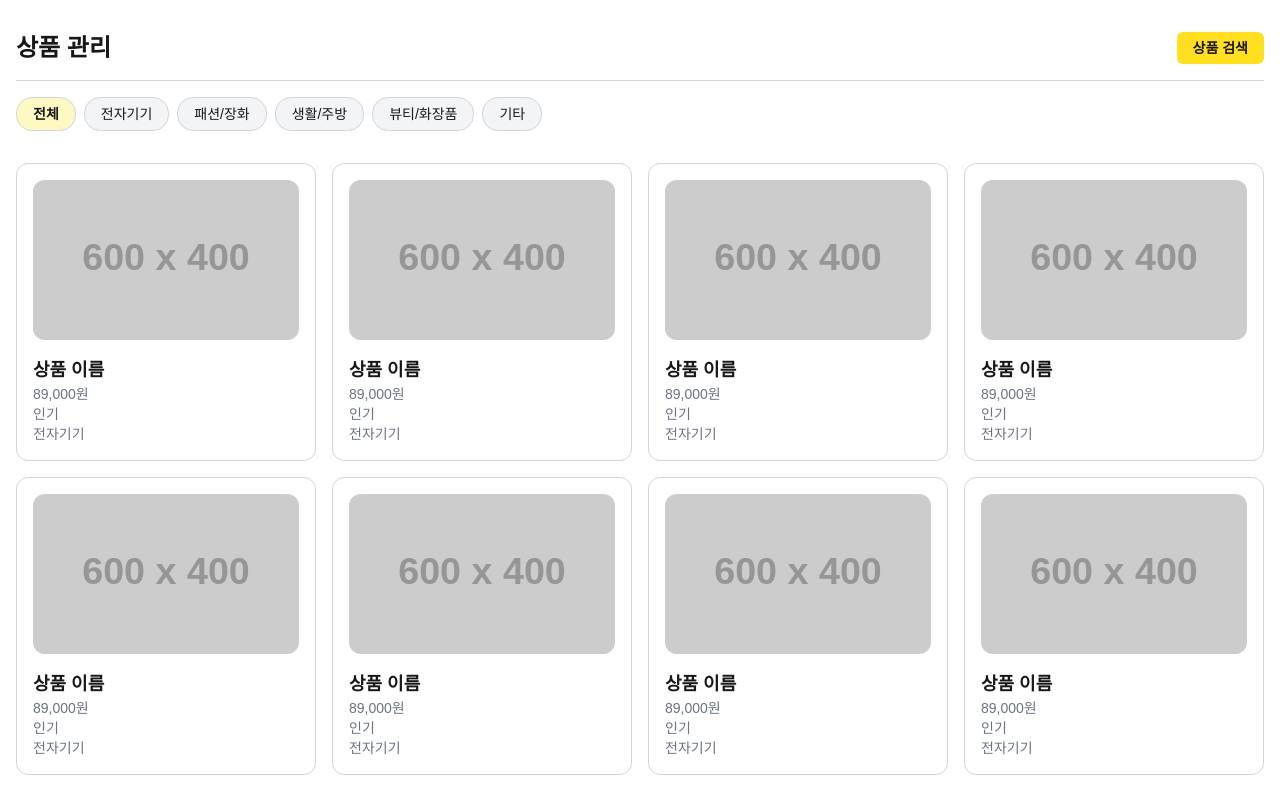
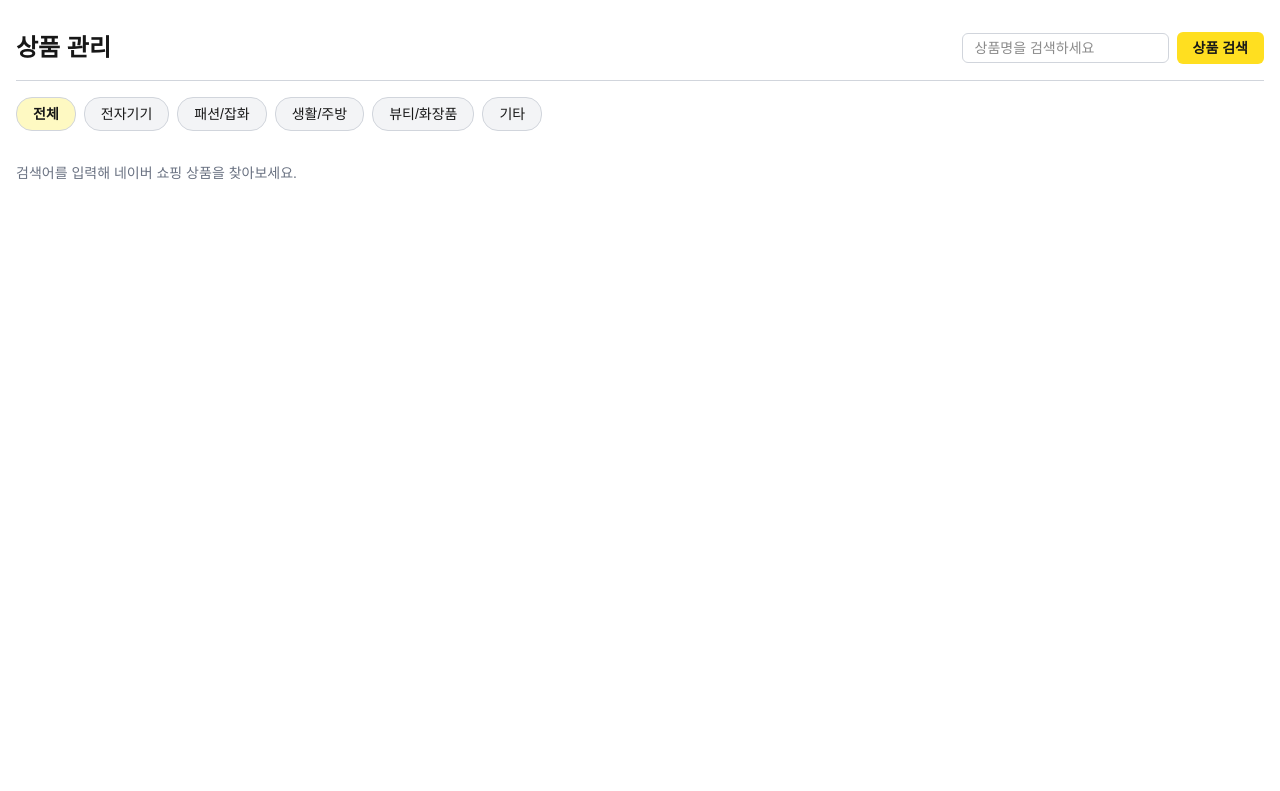
Before and after one commit to yang-song-lee-soup/birthday-funding, a Next.js app: page /product in a window 1280 px wide. Shown: the top 791 px of the page. Built offline with nearby package versions, Linux system fonts and the light colour scheme.

Commit message:
fix : 상품 페이지 API 데이터 바인딩

```diff
--- a/app/product/_component/product-item.tsx
+++ b/app/product/_component/product-item.tsx
@@ -1,21 +1,27 @@
-export default function ProductItem() {
+import type { Product } from "@/app/service/product/product.interface";
+
+export default function ProductItem({ product }: { product: Product }) {
+  const price = new Intl.NumberFormat("ko-KR").format(product.price);
+
   return (
     <li>
+      <a href={product.link} target="_blank" rel="noopener noreferrer">
         <article className="flex flex-col gap-4 border border-gray-300 rounded-xl p-4">
           <div className="w-full h-40 bg-gray-200 rounded-xl">
             <img
               className="w-full h-full object-cover rounded-xl"
-            src="https://placehold.co/600x400"
-            alt="상품 이미지"
+              src={product.image}
+              alt={product.title}
             />
           </div>
-        <div className="">
-          <h2 className="text-lg font-bold">상품 이름</h2>
-          <p className="text-sm text-gray-500">89,000원</p>
-          <p className="text-sm text-gray-500">인기</p>
-          <p className="text-sm text-gray-500">전자기기</p>
+          <div>
+            <h2 className="text-lg font-bold line-clamp-2">{product.title}</h2>
+            <p className="text-sm text-gray-500">{price}원</p>
+            <p className="text-sm text-gray-500">{product.mallName}</p>
+            <p className="text-sm text-gray-500">{product.category}</p>
           </div>
         </article>
+      </a>
     </li>
   );
 }
--- a/app/product/_component/product-list.tsx
+++ b/app/product/_component/product-list.tsx
@@ -1,10 +1,17 @@
+import type { Product } from "@/app/service/product/product.interface";
 import ProductItem from "./product-item";
 
-export default function ProductList() {
+export default function ProductList({ products }: { products: Product[] }) {
+  if (products.length === 0) {
+    return (
+      <p className="mt-8 text-sm text-gray-500">검색된 상품이 없습니다.</p>
+    );
+  }
+
   return (
     <ul className="mt-8 grid grid-cols-4 gap-4">
-      {[...Array(10)].map((_, idx) => (
-        <ProductItem key={idx} />
+      {products.map((product) => (
+        <ProductItem key={product.id} product={product} />
       ))}
     </ul>
   );
--- a/app/product/page.tsx
+++ b/app/product/page.tsx
@@ -1,36 +1,90 @@
+import { productService } from "@/app/service/product/product.service";
+import type { Product } from "@/app/service/product/product.interface";
+import { AppError } from "@/lib/error";
 import ProductList from "./_component/product-list";
 
-export default function ProductPage() {
+const CATEGORIES = [
+  "전체",
+  "전자기기",
+  "패션/잡화",
+  "생활/주방",
+  "뷰티/화장품",
+  "기타",
+] as const;
+
+export default async function ProductPage({
+  searchParams,
+}: PageProps<"/product">) {
+  const params = await searchParams;
+  const query = typeof params.query === "string" ? params.query : "";
+  const selectedCategory =
+    typeof params.category === "string" ? params.category : "전체";
+
+  let products: Product[] = [];
+  let errorMessage = "";
+
+  if (query) {
+    try {
+      const result = await productService.getAll({ query, display: 12 });
+      products = result.items;
+    } catch (error) {
+      errorMessage =
+        error instanceof AppError
+          ? error.message
+          : "상품을 불러오지 못했습니다.";
+    }
+  }
+
   return (
     <section className="px-4 py-8">
-      <div className="flex justify-between items-center">
+      <div className="flex justify-between items-center gap-4">
         <h1 className="text-2xl font-bold">상품 관리</h1>
-        <button className="bg-yellow-300 px-4 py-1 rounded-md">
-          <span className="text-sm font-bold">상품 검색</span>
-        </button>
+        <form action="/product" className="flex items-center gap-2">
+          <input
+            type="search"
+            name="query"
+            defaultValue={query}
+            placeholder="상품명을 검색하세요"
+            className="border border-gray-300 rounded-md px-3 py-1 text-sm"
+          />
+          <button type="submit" className="bg-yellow-300 px-4 py-1 rounded-md">
+            <span className="text-sm font-bold">상품 검색</span>
+          </button>
+        </form>
       </div>
       <div className="h-px bg-gray-300 my-4"></div>
       <div className="flex gap-2">
-        <div className="bg-yellow-100 px-4 py-1 rounded-2xl border border-gray-300">
-          <span className="text-sm font-bold">전체</span>
-        </div>
-        <div className="bg-gray-100 px-4 py-1 rounded-2xl border border-gray-300">
-          <span className="text-sm">전자기기</span>
-        </div>
-        <div className="bg-gray-100 px-4 py-1 rounded-2xl border border-gray-300">
-          <span className="text-sm">패션/장화</span>
-        </div>
-        <div className="bg-gray-100 px-4 py-1 rounded-2xl border border-gray-300">
-          <span className="text-sm">생활/주방</span>
-        </div>
-        <div className="bg-gray-100 px-4 py-1 rounded-2xl border border-gray-300">
-          <span className="text-sm">뷰티/화장품</span>
-        </div>
-        <div className="bg-gray-100 px-4 py-1 rounded-2xl border border-gray-300">
-          <span className="text-sm">기타</span>
-        </div>
+        {CATEGORIES.map((category) => {
+          const isActive = selectedCategory === category;
+          const href =
+            category === "전체"
+              ? query
+                ? `/product?query=${encodeURIComponent(query)}`
+                : "/product"
+              : `/product?query=${encodeURIComponent(category)}&category=${encodeURIComponent(category)}`;
+
+          return (
+            <a
+              key={category}
+              href={href}
+              className={`${isActive ? "bg-yellow-100" : "bg-gray-100"} px-4 py-1 rounded-2xl border border-gray-300`}
+            >
+              <span className={`text-sm ${isActive ? "font-bold" : ""}`}>
+                {category}
+              </span>
+            </a>
+          );
+        })}
       </div>
-      <ProductList />
+      {errorMessage ? (
+        <p className="mt-8 text-sm text-red-500">{errorMessage}</p>
+      ) : query ? (
+        <ProductList products={products} />
+      ) : (
+        <p className="mt-8 text-sm text-gray-500">
+          검색어를 입력해 네이버 쇼핑 상품을 찾아보세요.
+        </p>
+      )}
     </section>
   );
 }
```
Lines whose indentation alone changed are shown as unchanged.
